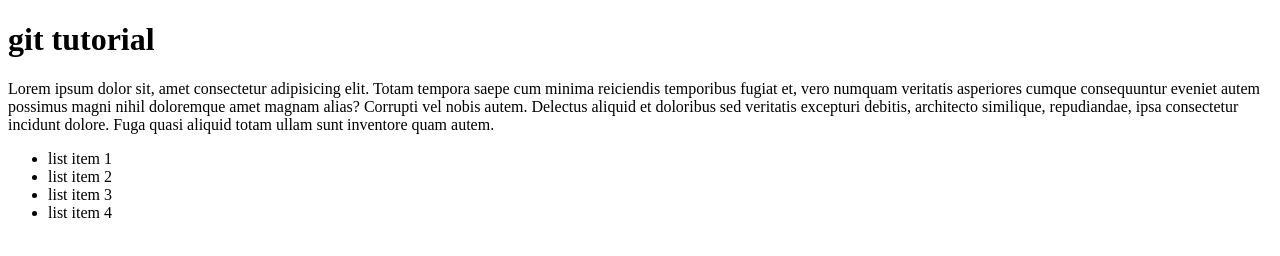
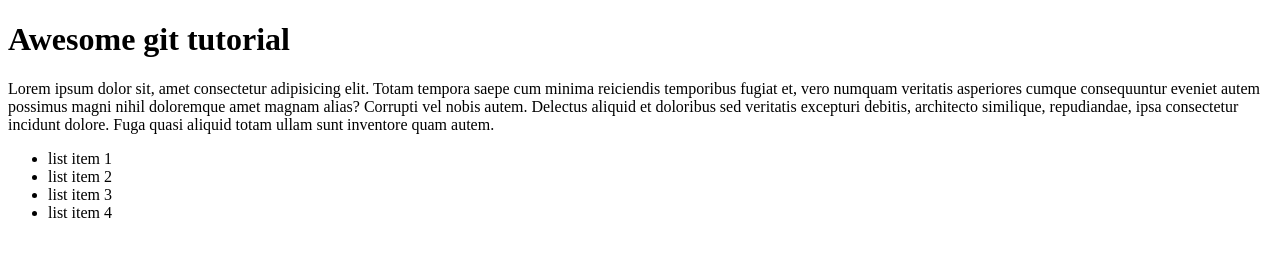
Before and after one commit to Jeffsmeagol/git-tutorial, a plain HTML site: page index.html in a window 1280 px wide. Drawn offline with Linux system fonts and the light colour scheme.

Commit message:
edited h1

```diff
--- a/index.html
+++ b/index.html
@@ -7,7 +7,7 @@
   <title>Git tutorial</title>
 </head>
 <body>
-  <h1>git tutorial</h1>
+  <h1>Awesome git tutorial</h1>
   <p>Lorem ipsum dolor sit, amet consectetur adipisicing elit. Totam tempora saepe cum minima reiciendis temporibus fugiat et, vero numquam veritatis asperiores cumque consequuntur eveniet autem possimus magni nihil doloremque amet magnam alias? Corrupti vel nobis autem. Delectus aliquid et doloribus sed veritatis excepturi debitis, architecto similique, repudiandae, ipsa consectetur incidunt dolore. Fuga quasi aliquid totam ullam sunt inventore quam autem.</p>
   <ul>
     <li>list item 1</li>
```
